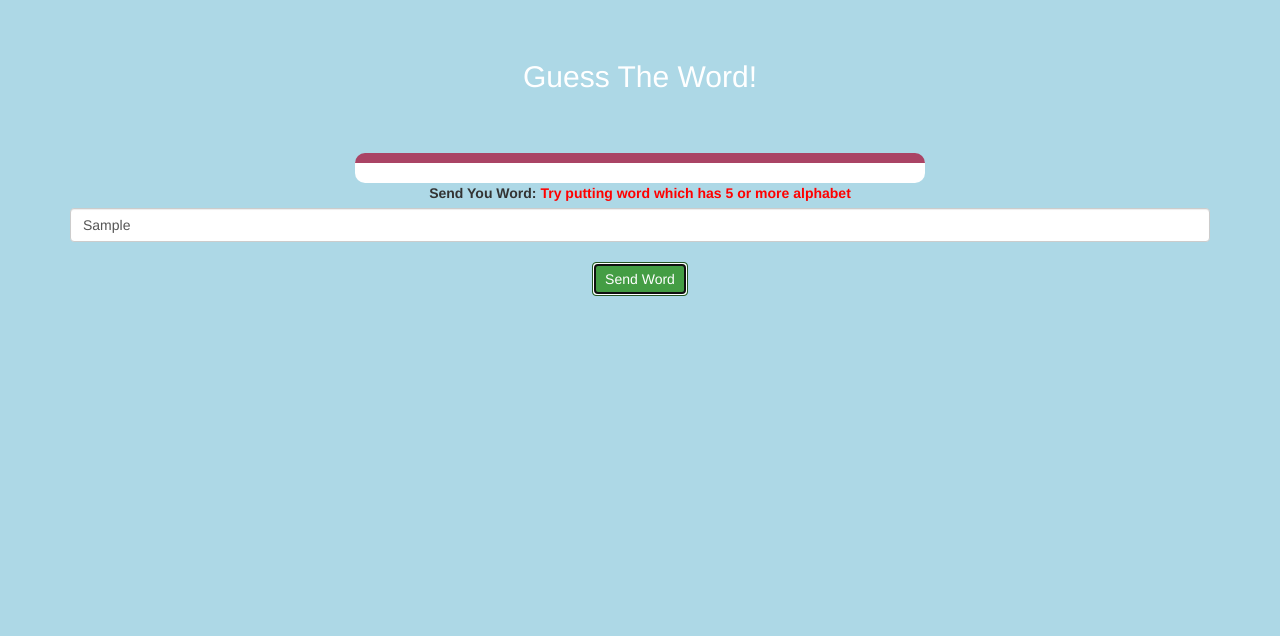
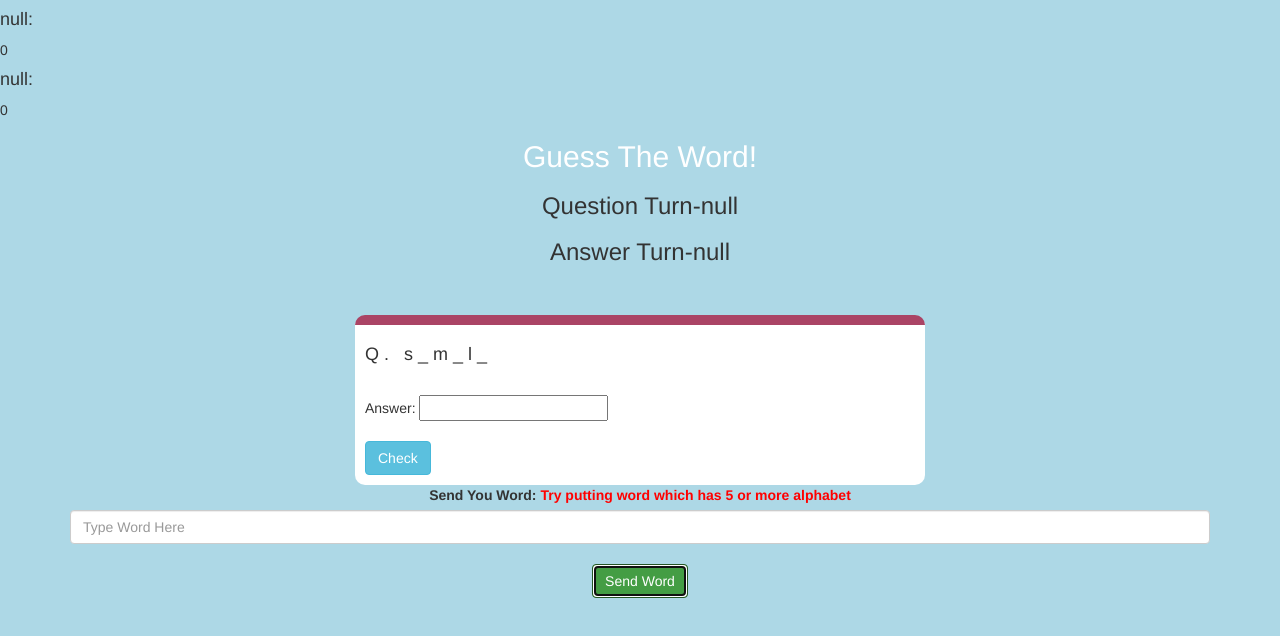
Before and after one commit to NeeharSheth/Hungmaan, a plain HTML site: page game_page.html in a window 1280 px wide. Both pictures are taken after typing "Sample" into the empty fields and a click on the button "Send Word". Drawn offline with nearby package versions, Linux system fonts and the light colour scheme.

Commit message:
Add files via upload

```diff
--- a/game_login.js
+++ b/game_login.js
@@ -5,7 +5,3 @@ function add_user(){
     localStorage.setItem("player2",player2_name);
     window.location="game_page.html";
 }
-
-function send(){
-    console.log("send works");
-}
--- a/game_page.html
+++ b/game_page.html
@@ -11,9 +11,9 @@
 <link rel="stylesheet" type="text/css" href="game.css">
 </head>
 <body>
-<h4 id="player1"></h4><span id="player1_score"></span>
+<span><h4 id="player1"></h4><span id="player1_score"></span></span>
 <br>
-<h4 id="player2"></h4><span id="player2_score"></span>
+<span><h4 id="player2"></h4><span id="player2_score"></span></span>
 <div class="container">
 	<center>
 		<h2 style="color: white;">Guess The Word!</h2>
@@ -29,6 +29,6 @@
 	</center>
 </div>
 
-<script src="game_login.js"></script>
+<script src="game_page.js"></script>
 </body>
 </html>
--- /dev/null
+++ b/game_page.js
@@ -0,0 +1,34 @@
+player1_name= localStorage.getItem("player1");
+player2_name= localStorage.getItem("player2");
+
+player1_score= 0;
+player2_score= 0;
+
+document.getElementById("player1").innerHTML= player1_name+":";
+document.getElementById("player2").innerHTML= player2_name + ":";
+document.getElementById("player1_score").innerHTML= player1_score;
+document.getElementById("player2_score").innerHTML= player2_score;
+document.getElementById("playerQ").innerHTML= "Question Turn-"+player1_name;
+document.getElementById("playerA").innerHTML= "Answer Turn-"+ player2_name;
+
+function send(){
+    get_word= document.getElementById("word_input").value;
+word= get_word.toLowerCase();
+console.log(word);
+removed_word= word;
+no_of_underscore= Math.ceil(word.length/2);
+
+for (i=0; i<word.length-1; i++){
+    i=i+1;
+    char= removed_word.charAt(i);
+    removed_word= removed_word.replace(char,"_");
+    console.log(removed_word);
+    console.log(i);
+}
+question_word= "<h4 id='word_display'> Q. "+removed_word+"</h4>";
+input_box="<br> Answer: <input type='text' id='input_checkbox'>";
+check_buton="<br><br><button class='btn btn-info' onclick='check()'>Check</button>";
+row= question_word+ input_box+ check_buton;
+document.getElementById("output").innerHTML=row;
+document.getElementById("word_input").value="";
+}
```
